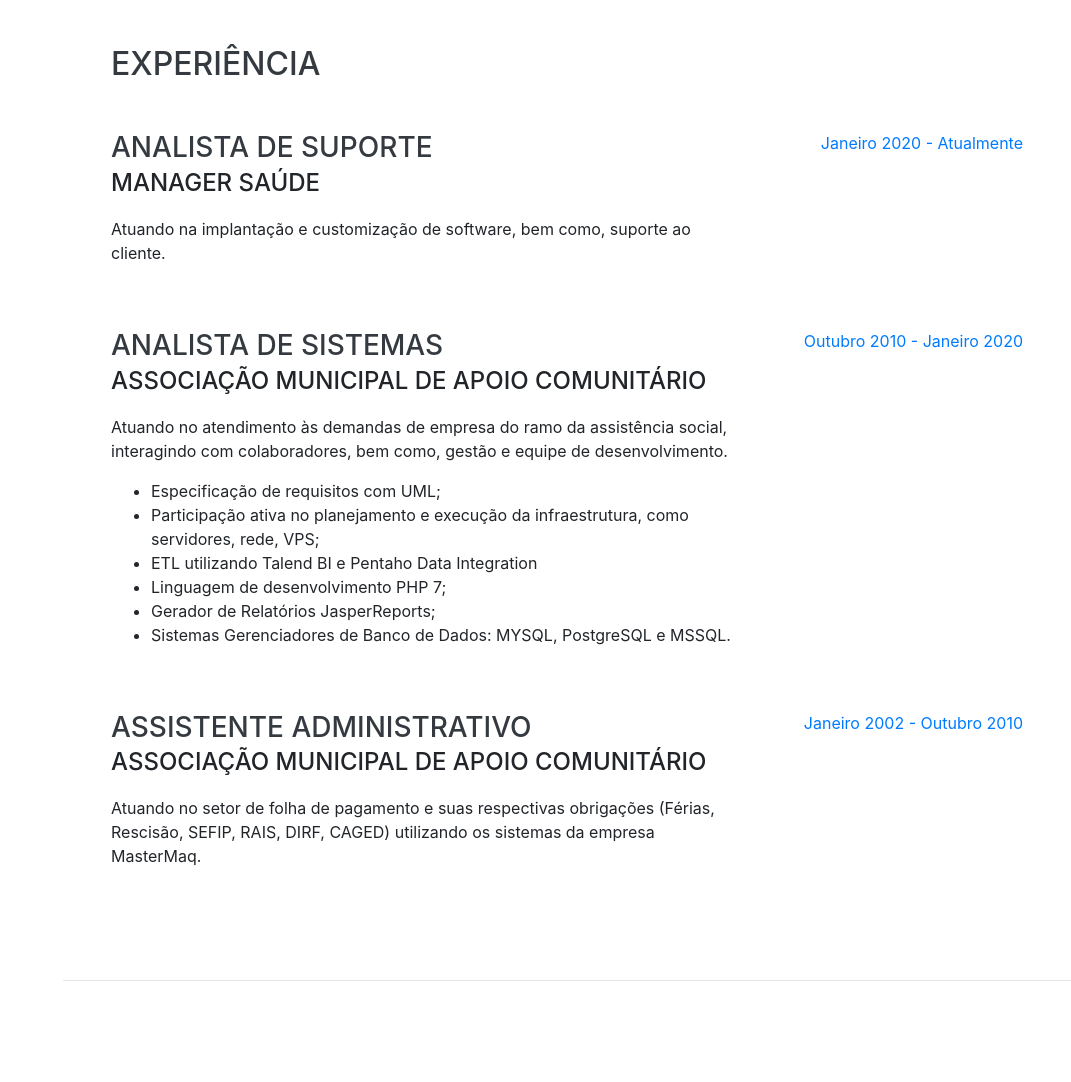
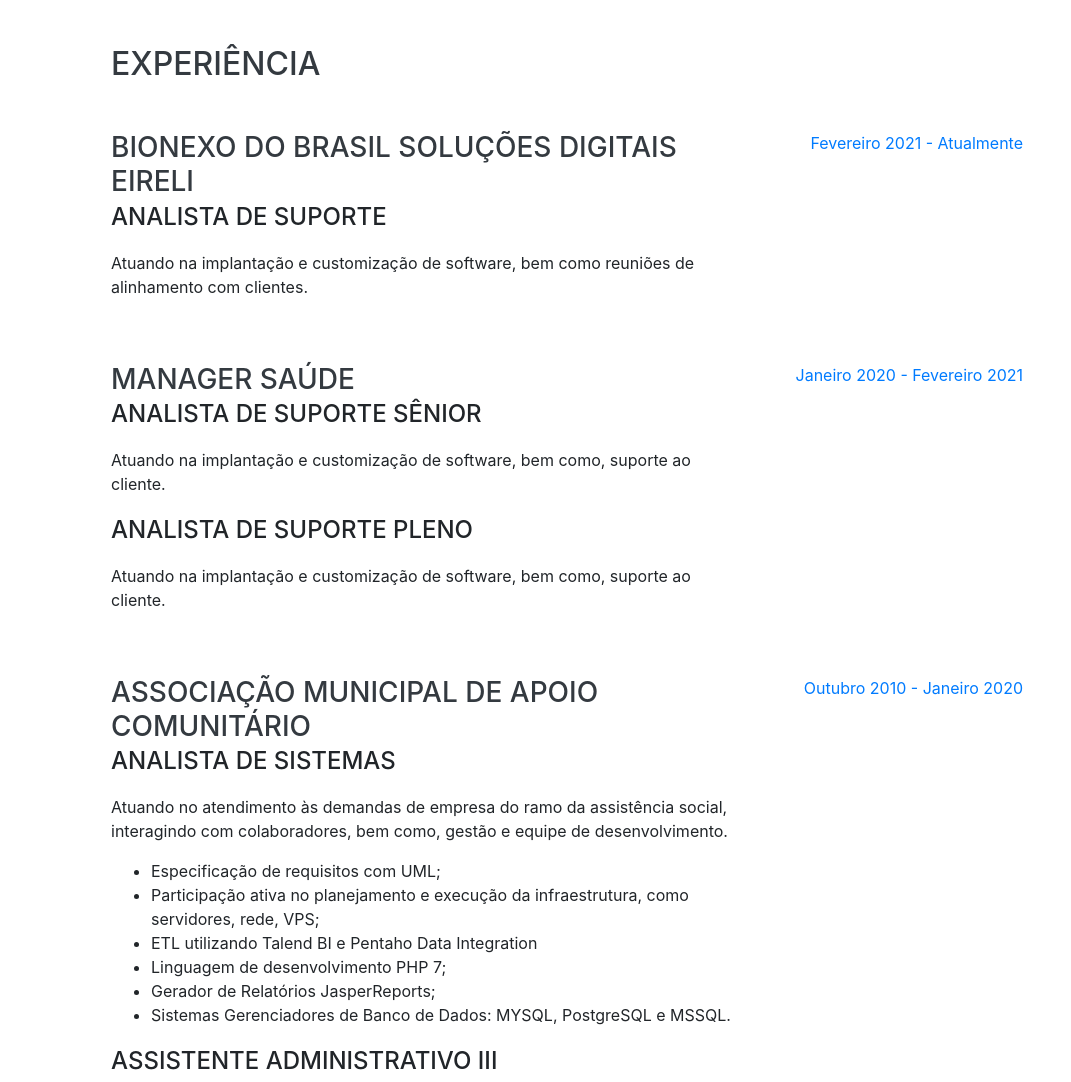
Before and after one commit to jpaalmeida/jpaalmeida.github.io, a website with bundled scripts: page index.html in a window 1280 px wide. Shown: the part 804-1886 px from the top of the page, without its empty margins (209-1280 px from the left). Built offline with nearby package versions, Linux system fonts and the light colour scheme; a web font is replaced by a local one.

Commit message:
Commit update jobs

```diff
--- a/index.html
+++ b/index.html
@@ -92,19 +92,33 @@
 
         <div class="resume-item d-flex flex-column flex-md-row justify-content-between mb-5">
           <div class="resume-content">
-            <h3 class="mb-0">Analista de Suporte</h3>
-            <div class="subheading mb-3">Manager Saúde</div>
-            <p>Atuando na implantação e customização de software, bem como, suporte ao cliente.</p>
+            <h3 class="mb-0">Bionexo do Brasil Soluções Digitais Eireli</h3>
+            <div class="subheading mb-3">Analista de Suporte</div>
+            <p>Atuando na implantação e customização de software, bem como reuniões de alinhamento com clientes.</p>
           </div>
           <div class="resume-date text-md-right">
-            <span class="text-primary">Janeiro 2020 - Atualmente</span>
+            <span class="text-primary">Fevereiro 2021 - Atualmente</span>
           </div>
         </div>
 
         <div class="resume-item d-flex flex-column flex-md-row justify-content-between mb-5">
           <div class="resume-content">
-            <h3 class="mb-0">Analista de Sistemas</h3>
-            <div class="subheading mb-3">Associação Municipal de Apoio Comunitário</div>
+            <h3 class="mb-0">Manager Saúde</h3>
+            <div class="subheading mb-3">Analista de Suporte Sênior</div>
+            <p>Atuando na implantação e customização de software, bem como, suporte ao cliente.</p>
+
+            <div class="subheading mb-3">Analista de Suporte Pleno</div>
+            <p>Atuando na implantação e customização de software, bem como, suporte ao cliente.</p>
+          </div>
+          <div class="resume-date text-md-right">
+            <span class="text-primary">Janeiro 2020 - Fevereiro 2021</span>
+          </div>
+        </div>
+
+        <div class="resume-item d-flex flex-column flex-md-row justify-content-between mb-5">
+          <div class="resume-content">
+            <h3 class="mb-0">Associação Municipal de Apoio Comunitário</h3>
+            <div class="subheading mb-3">Analista de Sistemas</div>
             <p>Atuando no atendimento às demandas de empresa do ramo da assistência social, interagindo com colaboradores, bem como, gestão e equipe de desenvolvimento.</p>
             <p>
               <ul>
@@ -116,6 +130,7 @@
                 <li>Sistemas Gerenciadores de Banco de Dados: MYSQL, PostgreSQL e MSSQL.</li>
               </ul>
             </p>
+            <div class="subheading mb-3">Assistente Administrativo III</div>
           </div>
           <div class="resume-date text-md-right">
             <span class="text-primary">Outubro 2010 - Janeiro 2020</span>
@@ -271,6 +286,11 @@
           <li>
             <i class="fa-li fa fa-trophy text-warning"></i>
             Management 3.0 - Fundamentals Online Workshop (2020).
+          </li>
+
+          <li>
+            <i class="fa-li fa fa-trophy text-warning"></i>
+            Bootcamp Desenvolvedor Business Intelligence (2021)- 148h. IGTI.
           </li>
 
           <li>
```
